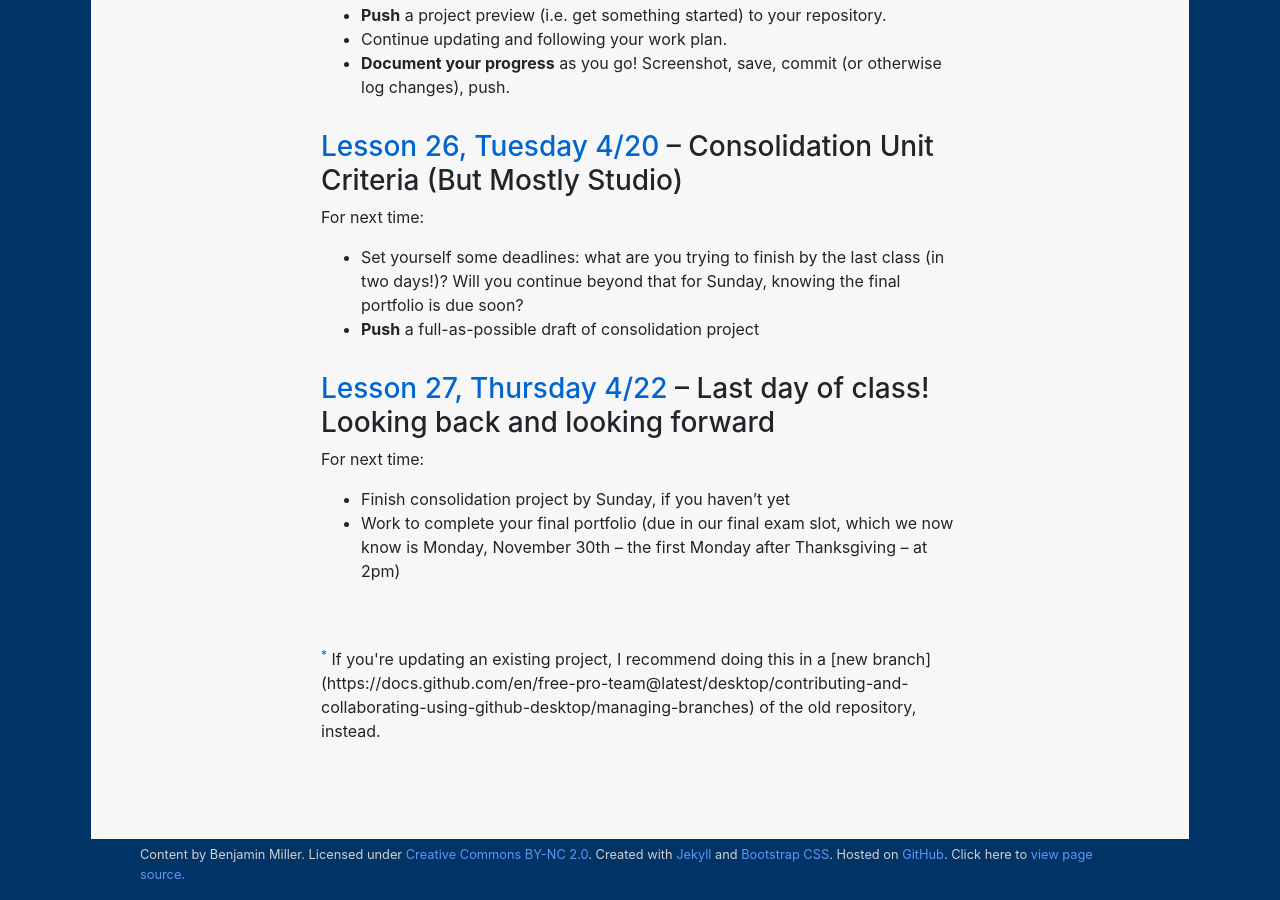
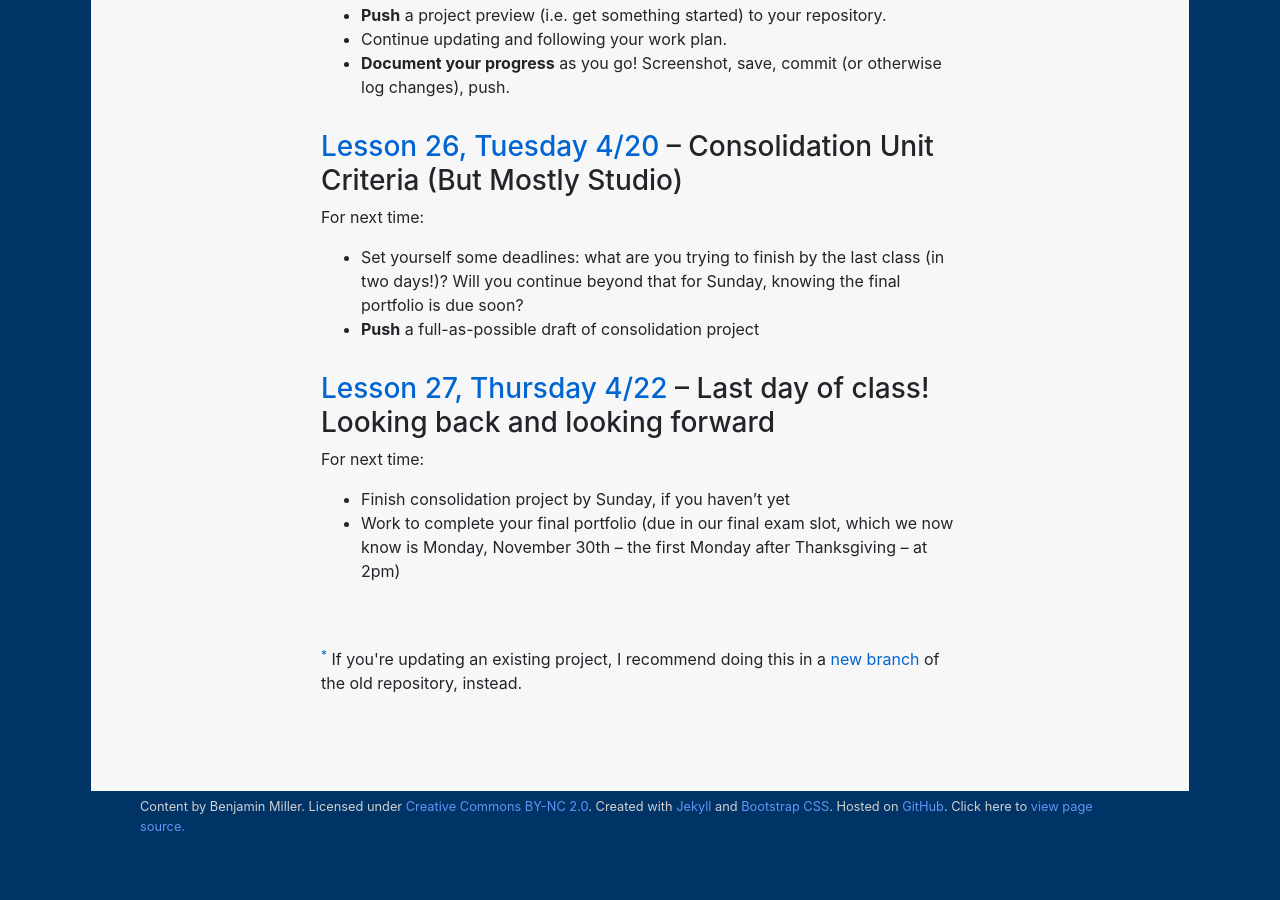
Before and after one commit to benmiller314/cdm2021spring, a Jekyll site: the page built from schedule.md, in a window 1280 px wide and 900 px high, scrolled down 9386 px. Built offline with Jekyll 4.4.1, drawn with Linux system fonts in a browser that asks for light colours; our own code applies the rules of GitHub Pages for plain Markdown files; after the commit the page ends 10238 px from its top, so only the background shows below that.

Commit message:
markdown inside html, sigh

```diff
--- a/schedule.md
+++ b/schedule.md
@@ -39,7 +39,7 @@ HW for next time:
   - **and post** an introduction to yourself on <a href="{{site.github.issues_url}}/1">the issue queue</a>.
 * Prep for next class:
   - **Read / play** through Tyler Su's ["Playing Lev Manovich"](https://tylersu.github.io/o/). Be ready to talk about what you noticed, and what you wondered.
-  - If you don't already have one, **download / install** a plain text editor. I recommend [Atom](http://atom.io)
+  - If you don't already have one, **download / install** a plain text editor. I recommend [Atom](http://atom.io).
 
 
 
@@ -349,4 +349,4 @@ For next time:
 <!-- This div left intentionally blank for spacing -->
 </div>
 
-<p class="footnote"><a href="#ftnref2" id="ftn2"><sup>*</sup></a> If you're updating an existing project, I recommend doing this in a [new branch](https://docs.github.com/en/free-pro-team@latest/desktop/contributing-and-collaborating-using-github-desktop/managing-branches) of the old repository, instead.</p>
+<p class="footnote"><a href="#ftnref2" id="ftn2"><sup>*</sup></a> If you're updating an existing project, I recommend doing this in a <a href="https://docs.github.com/en/free-pro-team@latest/desktop/contributing-and-collaborating-using-github-desktop/managing-branches">new branch</a> of the old repository, instead.</p>
```
